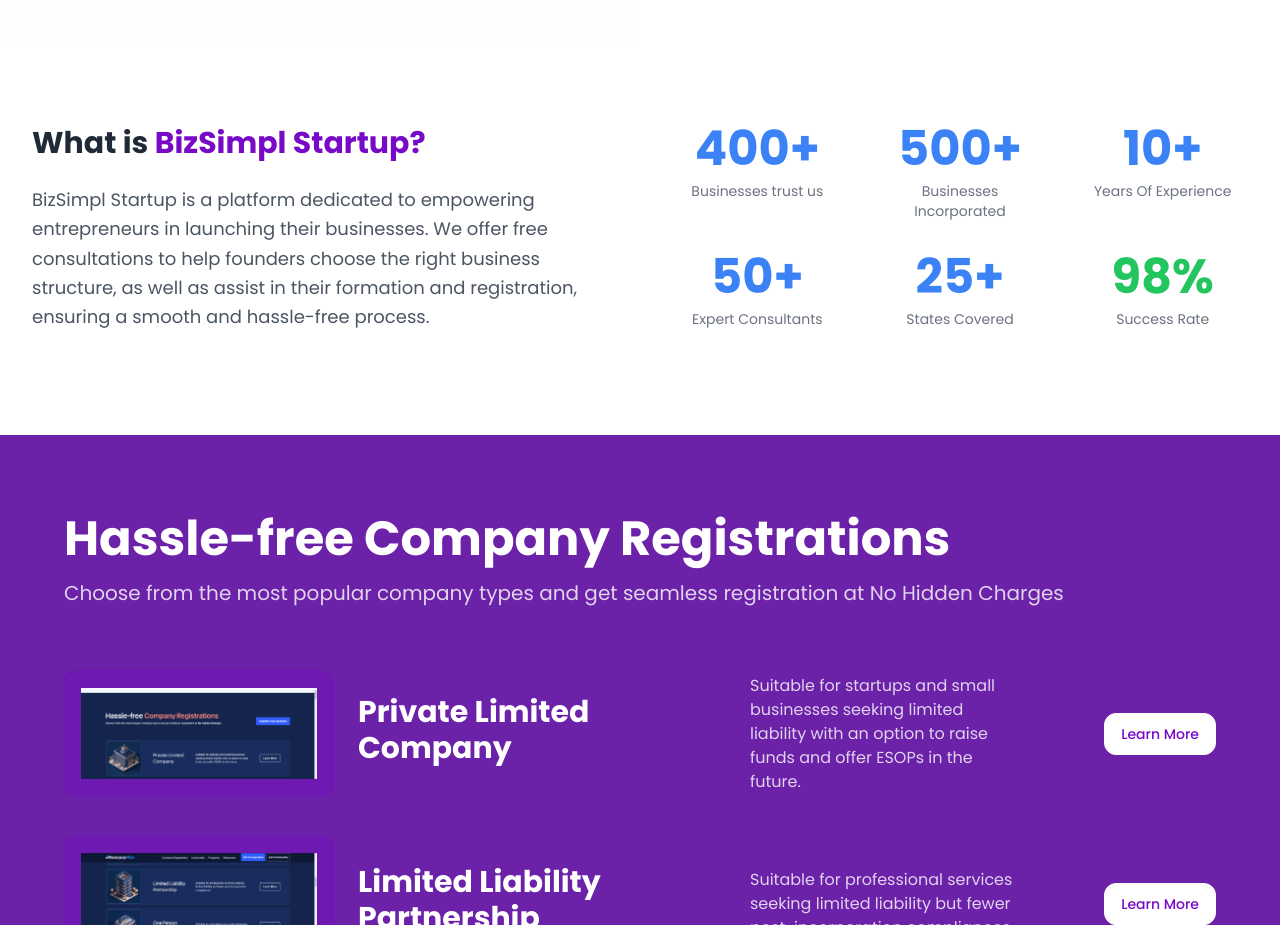
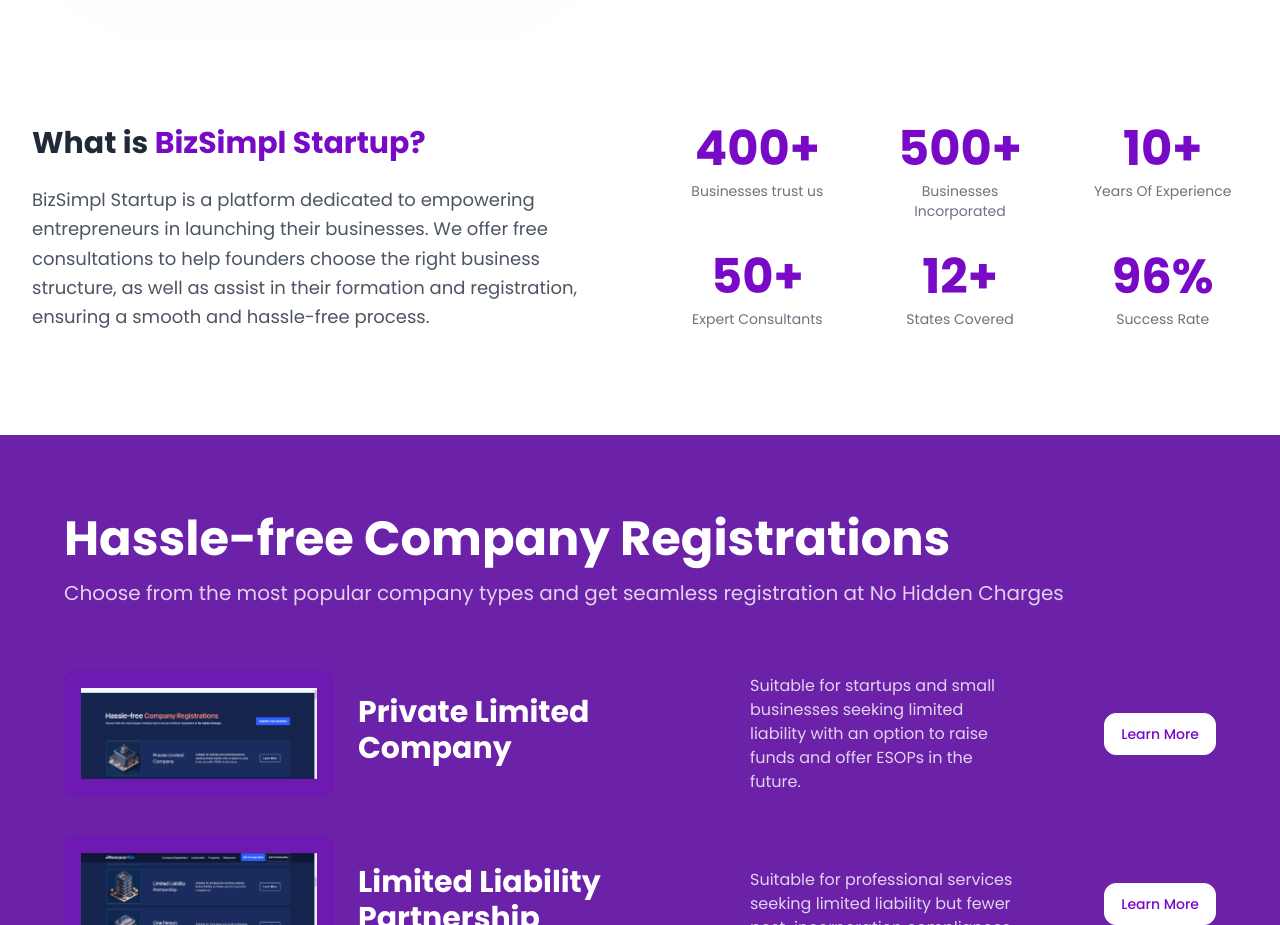
Before and after one commit to AbubakrIshaq/bizsimpl-innovate-hub, a React (Vite) app: page / in a window 1280 px wide. Shown: the part 800-1725 px from the top of the page. Built offline with nearby package versions, Linux system fonts and the light colour scheme.

Commit message:
Visual edit in Lovable
Edited UI in Lovable

```diff
--- a/src/components/sections/BizSimplInfo.tsx
+++ b/src/components/sections/BizSimplInfo.tsx
@@ -1,10 +1,7 @@
-
 import React, { useEffect, useRef } from 'react';
 import { User, Clock, Award, MapPin, CheckCircle } from 'lucide-react';
-
 const BizSimplInfo = () => {
   const infoRef = useRef<HTMLDivElement>(null);
-
   useEffect(() => {
     const observer = new IntersectionObserver(entries => {
       entries.forEach(entry => {
@@ -15,13 +12,10 @@ const BizSimplInfo = () => {
     }, {
       threshold: 0.1
     });
-
     const elements = infoRef.current?.querySelectorAll('.reveal');
     elements?.forEach(el => observer.observe(el));
-
     return () => elements?.forEach(el => observer.unobserve(el));
   }, []);
-
   return <section ref={infoRef} id="about" className="bg-white py-20">
       <div className="container mx-auto px-6 lg:px-8">
         <div className="grid grid-cols-1 lg:grid-cols-12 gap-x-16 items-start">
@@ -41,35 +35,35 @@ const BizSimplInfo = () => {
           <div className="reveal lg:col-span-6 mt-8 lg:mt-0">
             <div className="grid grid-cols-3 grid-rows-2 gap-8">
               <div className="text-center">
-                <h3 className="text-5xl font-bold text-blue-500 mb-2">400+</h3>
+                <h3 className="text-5xl font-bold mb-2 text-purple-700">400+</h3>
                 <p className="text-gray-500 text-sm">Businesses trust us</p>
               </div>
 
               <div className="text-center">
-                <h3 className="text-5xl font-bold text-blue-500 mb-2">500+</h3>
+                <h3 className="text-5xl font-bold mb-2 text-purple-700">500+</h3>
                 <p className="text-gray-500 text-sm">Businesses Incorporated</p>
               </div>
 
               <div className="text-center">
-                <h3 className="text-5xl font-bold text-blue-500 mb-2">10+</h3>
+                <h3 className="text-5xl font-bold mb-2 text-purple-700">10+</h3>
                 <p className="text-gray-500 text-sm">Years Of Experience</p>
               </div>
 
               {/* New Stat 1 */}
               <div className="text-center">
-                <h3 className="text-5xl font-bold text-blue-500 mb-2">50+</h3>
+                <h3 className="text-5xl font-bold mb-2 text-purple-700">50+</h3>
                 <p className="text-gray-500 text-sm">Expert Consultants</p>
               </div>
 
               {/* New Stat 2 */}
               <div className="text-center">
-                <h3 className="text-5xl font-bold text-blue-500 mb-2">25+</h3>
+                <h3 className="text-5xl font-bold mb-2 text-purple-700">12+</h3>
                 <p className="text-gray-500 text-sm">States Covered</p>
               </div>
 
               {/* New Success Rate Stat */}
               <div className="text-center">
-                <h3 className="text-5xl font-bold text-green-500 mb-2">98%</h3>
+                <h3 className="text-5xl font-bold mb-2 text-purple-700">96%</h3>
                 <p className="text-gray-500 text-sm">Success Rate</p>
               </div>
             </div>
@@ -78,5 +72,4 @@ const BizSimplInfo = () => {
       </div>
     </section>;
 };
-
 export default BizSimplInfo;
```
